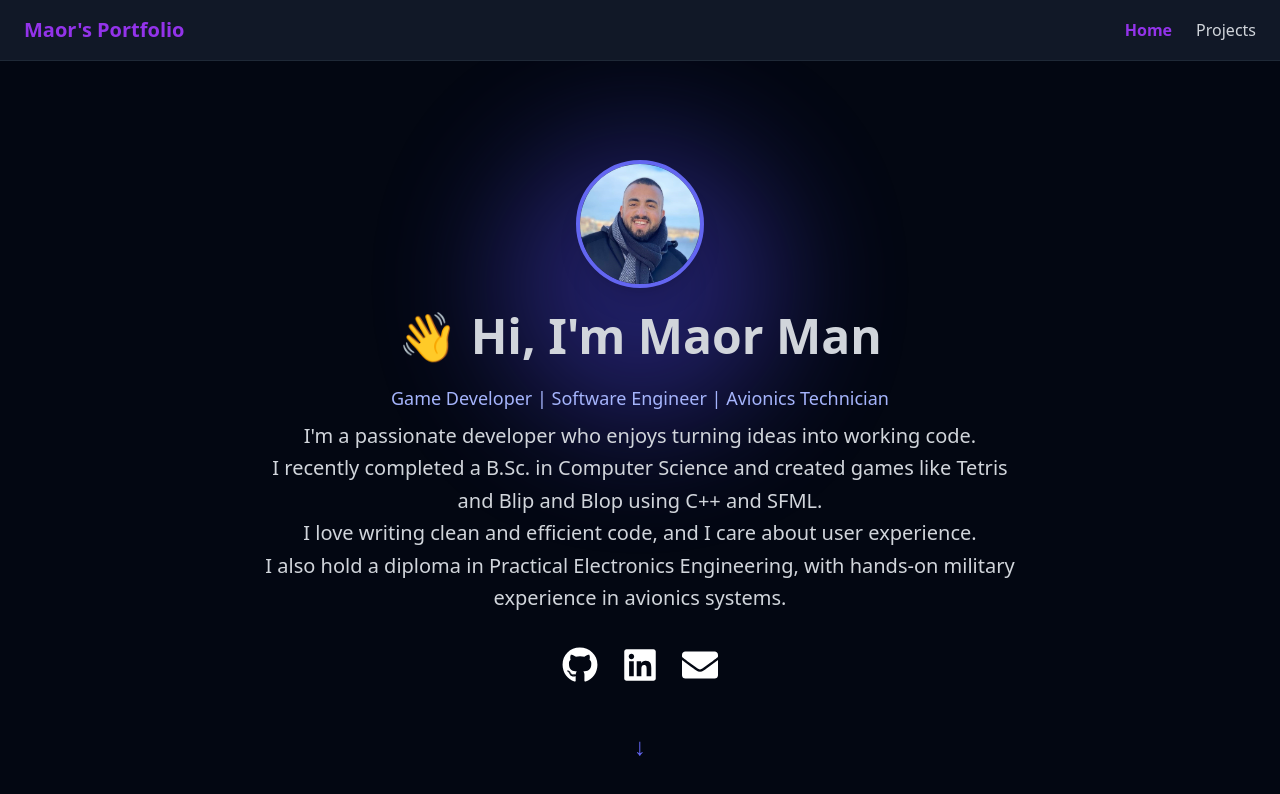
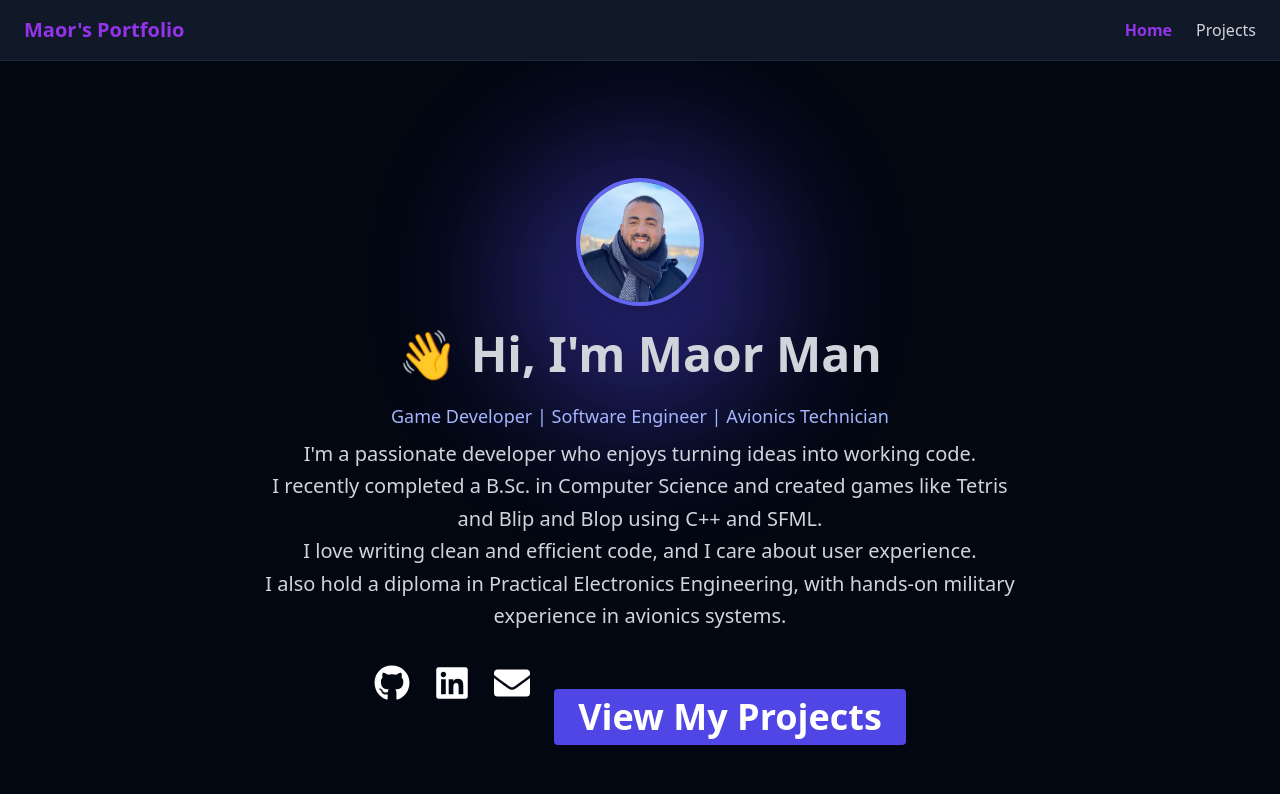
Before and after one commit to MaorMan1/my-portfolio, a React (Vite) app in the folder frontend/: page / in a window 1280 px wide. Shown: the top 794 px of the page. Built offline with nearby package versions, Linux system fonts and the light colour scheme.

Commit message:
Home page additions

```diff
--- a/frontend/src/pages/Home.tsx
+++ b/frontend/src/pages/Home.tsx
@@ -104,10 +104,13 @@ function Home() {
         >
           <FaEnvelope title="Email" />
         </a>
+        <a
+          href="/projects"
+          className="mt-6 inline-block bg-indigo-600 hover:bg-indigo-700 text-white font-bold py-2 px-6 rounded transition duration-300"
+        >
+        View My Projects
+        </a>
       </div>
-      <a href="#projects" className="mt-12 animate-bounce text-indigo-500 text-2xl hover:text-indigo-300 transition-colors">
-        ↓
-      </a>
     </div>
   )
 }
--- a/frontend/src/pages/Projects.tsx
+++ b/frontend/src/pages/Projects.tsx
@@ -19,7 +19,6 @@ function Projects() {
   }, [])
 
 return (
-  <section id="projects" className="pt-20">
   <div className="min-h-screen bg-gray-950 text-white px-4 py-12">
     <div className="max-w-7xl mx-auto">
       <h1 className="text-4xl font-bold text-center mb-10">🎮 My Game Projects</h1>
@@ -43,7 +42,6 @@ return (
       </div>
     </div>
   </div>
-  </section>
 )
 }
 
```
Lines whose indentation alone changed are shown as unchanged.
